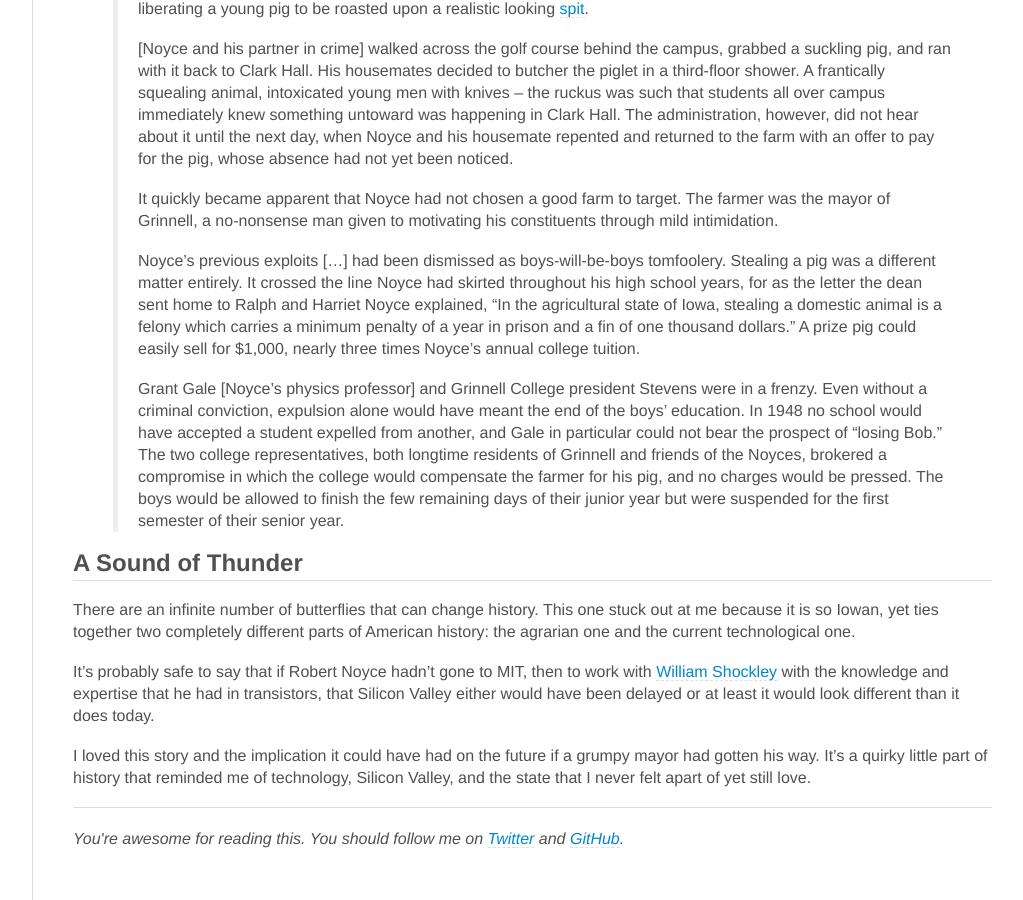
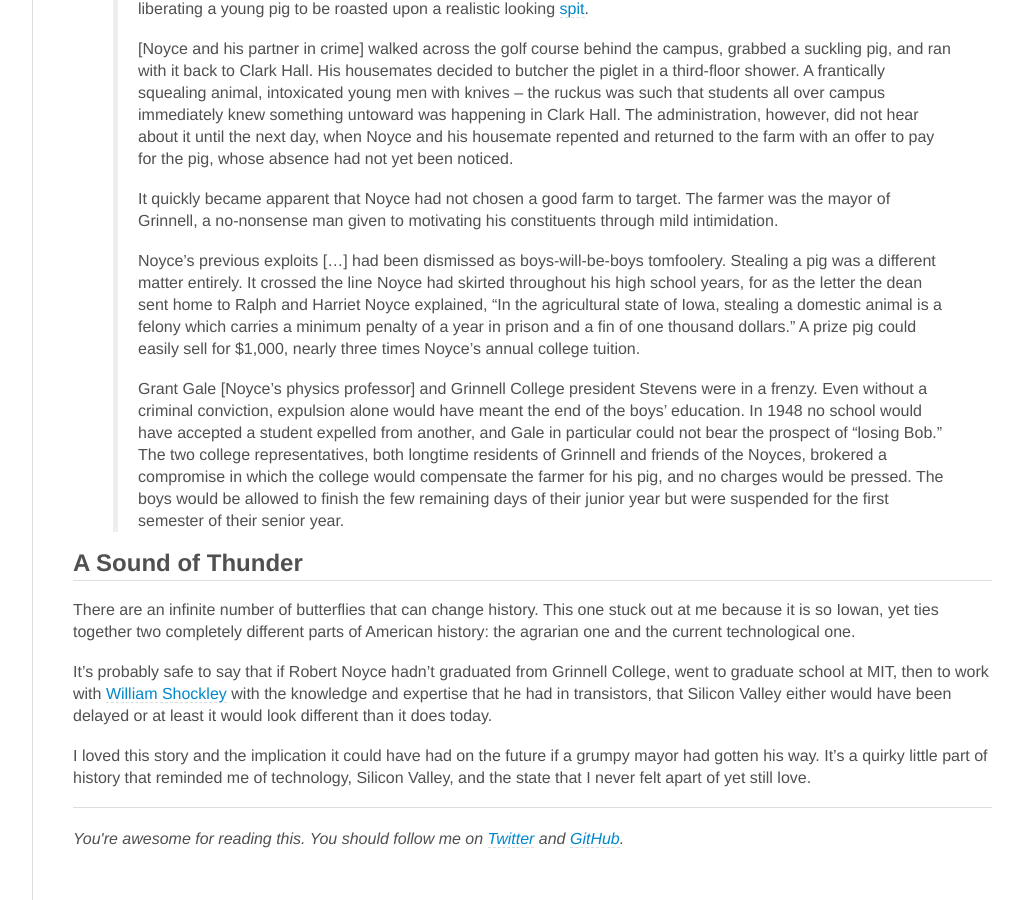
Before and after one commit to jdavis/jdavis.github.com, a Jekyll site: the page built from _posts/2016-06-20-iowa-pigs-microchips-and-founding-silicon-valley.md, in a window 1280 px wide and 900 px high, scrolled down 721 px. Shown: the whole window, without its empty margins (198-1221 px from the left). Built offline with Jekyll 4.4.1, drawn with Linux system fonts in a browser that asks for light colours; nearby versions of some CDN libraries; some web fonts are replaced.

Commit message:
Clarify ending paragraphs about MIT

```diff
--- a/_posts/2016-06-20-iowa-pigs-microchips-and-founding-silicon-valley.md
+++ b/_posts/2016-06-20-iowa-pigs-microchips-and-founding-silicon-valley.md
@@ -87,10 +87,11 @@
 different parts of American history: the agrarian one and the current
 technological one.
 
-It's probably safe to say that if Robert Noyce hadn't gone to MIT, then to work
-with [William Shockley][shockley] with the knowledge and expertise that he had
-in transistors, that Silicon Valley either would have been delayed or at least
-it would look different than it does today.
+It's probably safe to say that if Robert Noyce hadn't graduated from Grinnell
+College, went to graduate school at MIT, then to work with [William
+Shockley][shockley] with the knowledge and expertise that he had in transistors,
+that Silicon Valley either would have been delayed or at least it would look
+different than it does today.
 
 I loved this story and the implication it could have had on the future if a grumpy
 mayor had gotten his way. It's a quirky little part of history that reminded me
```
